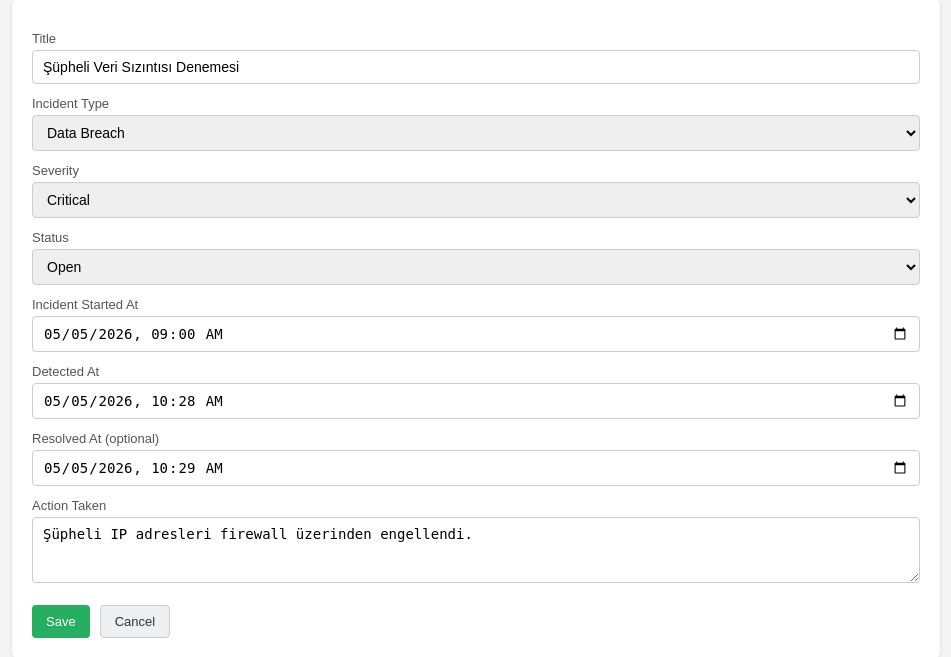
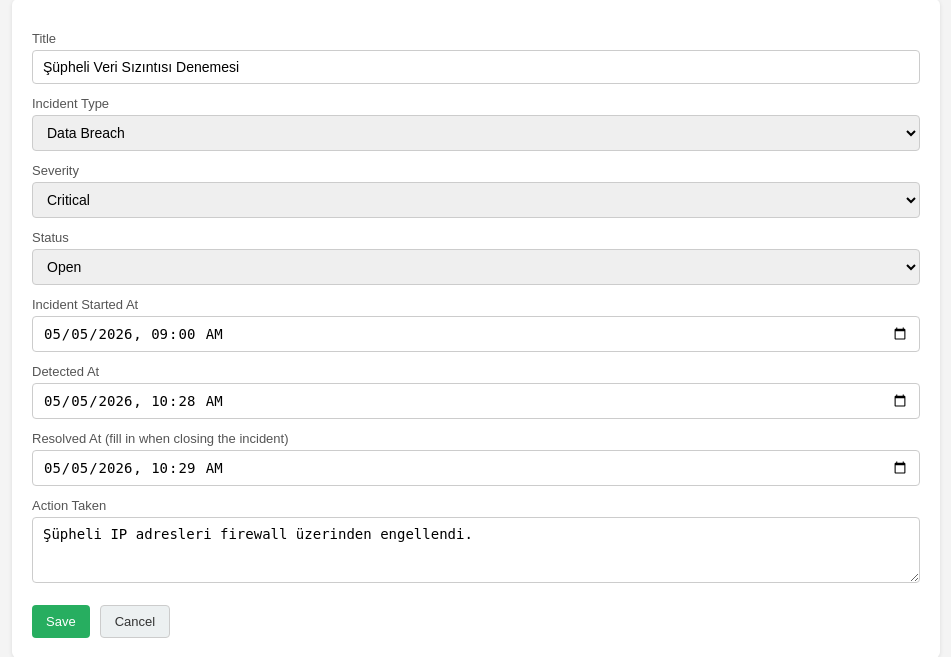
Before and after one commit to seydagulcn/incident_response, a Flask app: page /incident/2/edit in a window 1280 px wide. Shown: the part 117-774 px from the top of the page, without its empty margins (164-1115 px from the left). Run offline with Flask 3, Linux system fonts and the light colour scheme; a user stored in the database is signed in; data comes from the database, SQL or seed files in the repository.

Commit message:
[US5] close incident and resolution time added to edit page.

```diff
--- a/templates/edit_incident.html
+++ b/templates/edit_incident.html
@@ -4,7 +4,7 @@
 <div class="card">
     <form method="POST">
         <label>Title</label>
-        <input type="text" name="title" value="{{ incident['title'] }}" required>
+        <input type="text" name="title" value="{{ incident['title'] }}" required maxlength="100">
 
         <label>Incident Type</label>
         <select name="incident_type" required>
@@ -32,11 +32,11 @@
         <label>Detected At</label>
         <input type="datetime-local" name="detected_at" value="{{ incident['detected_at'] }}" required>
 
-        <label>Resolved At (optional)</label>
+        <label>Resolved At (fill in when closing the incident)</label>
         <input type="datetime-local" name="resolved_at" value="{{ incident['resolved_at'] or '' }}">
 
         <label>Action Taken</label>
-        <textarea name="action_taken" rows="3">{{ incident['action_taken'] or '' }}</textarea>
+        <textarea name="action_taken" rows="3" maxlength="500" placeholder="Describe what actions were taken to resolve the incident">{{ incident['action_taken'] or '' }}</textarea>
 
         <div style="margin-top: 18px; display: flex; gap: 10px;">
             <button class="btn btn-primary" type="submit">Save</button>
```
